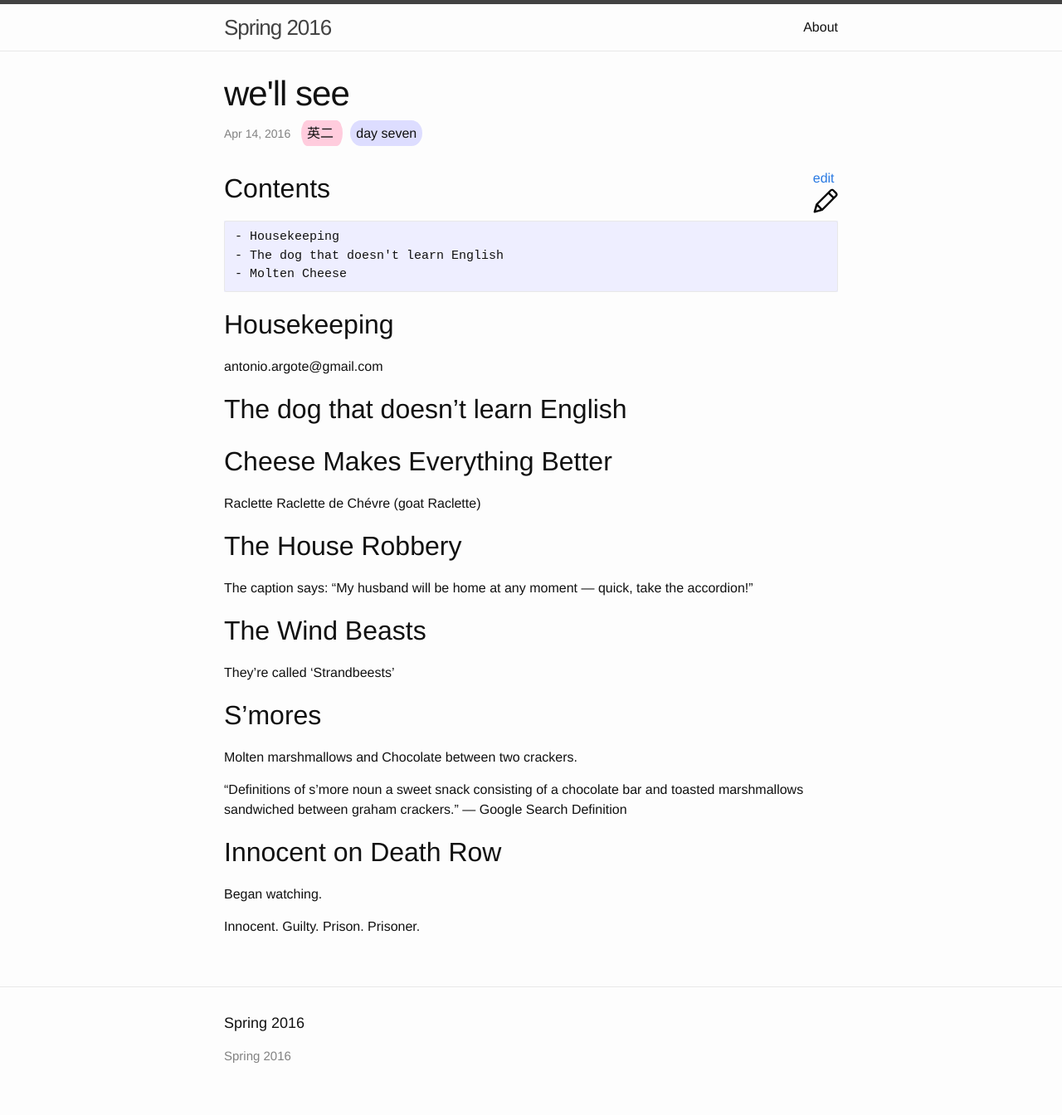
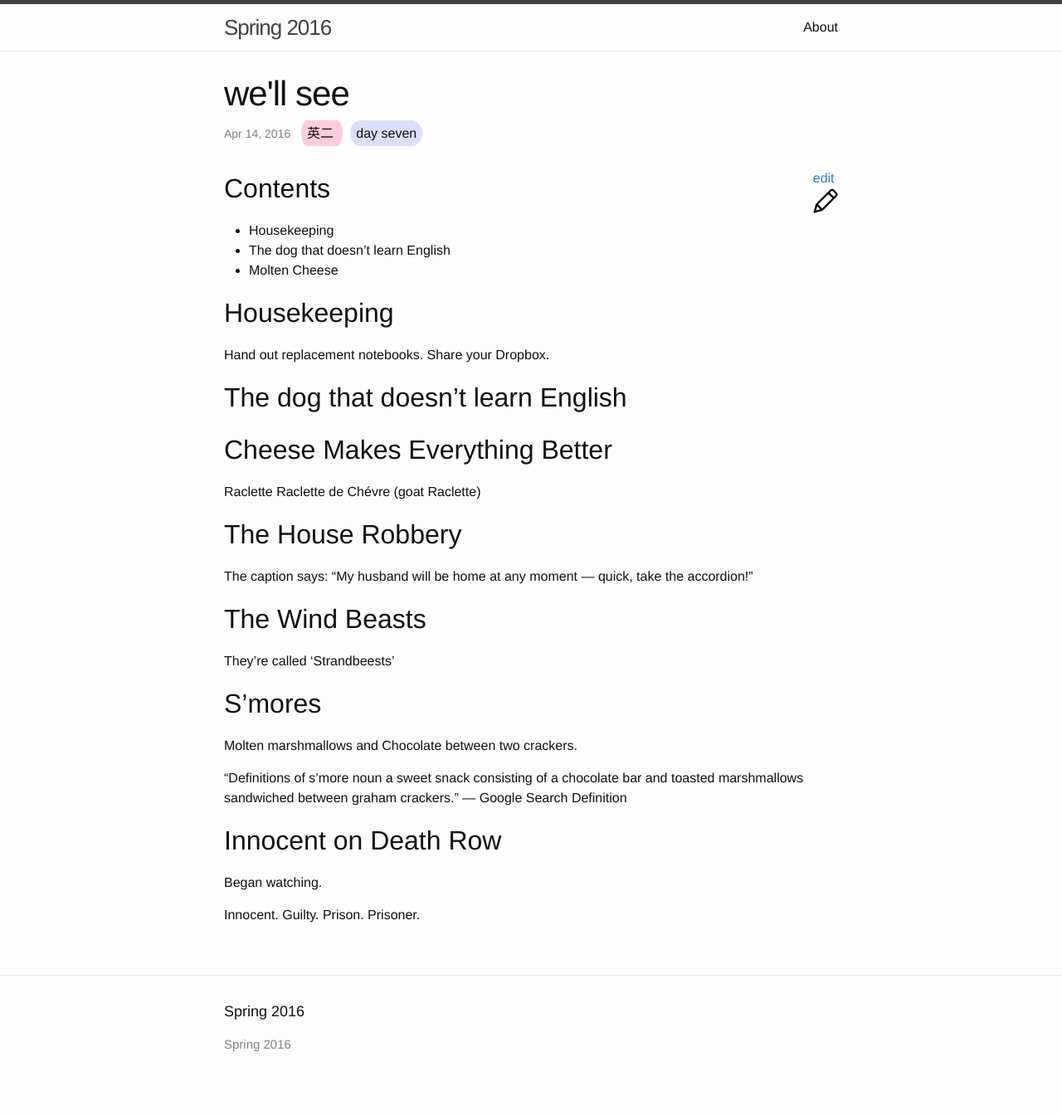
Before and after one commit to MrArgote/spring16, a Jekyll site: the page built from _posts/two/2016-04-14-Day-Seven-Maybe.md, in a window 1280 px wide. Shown: the whole page at 83% size. Built offline with Jekyll 4.4.1, drawn with Linux system fonts in a browser that asks for light colours.

Commit message:
updated two, day 7 maybe, April 14

```diff
--- a/_posts/two/2016-04-14-Day-Seven-Maybe.md
+++ b/_posts/two/2016-04-14-Day-Seven-Maybe.md
@@ -7,18 +7,18 @@ class: 英二
 
 
 ## Contents
-	- Housekeeping
-	- The dog that doesn't learn English
-	- Molten Cheese
+  - Housekeeping
+  - The dog that doesn't learn English
+  - Molten Cheese
 
 ## Housekeeping
 
-antonio.argote@gmail.com
+Hand out replacement notebooks.
+Share your Dropbox.
 
 ## The dog that doesn't learn English
 
 ## Cheese Makes Everything Better
-
 
 Raclette
 Raclette de Chévre (goat Raclette)
```
